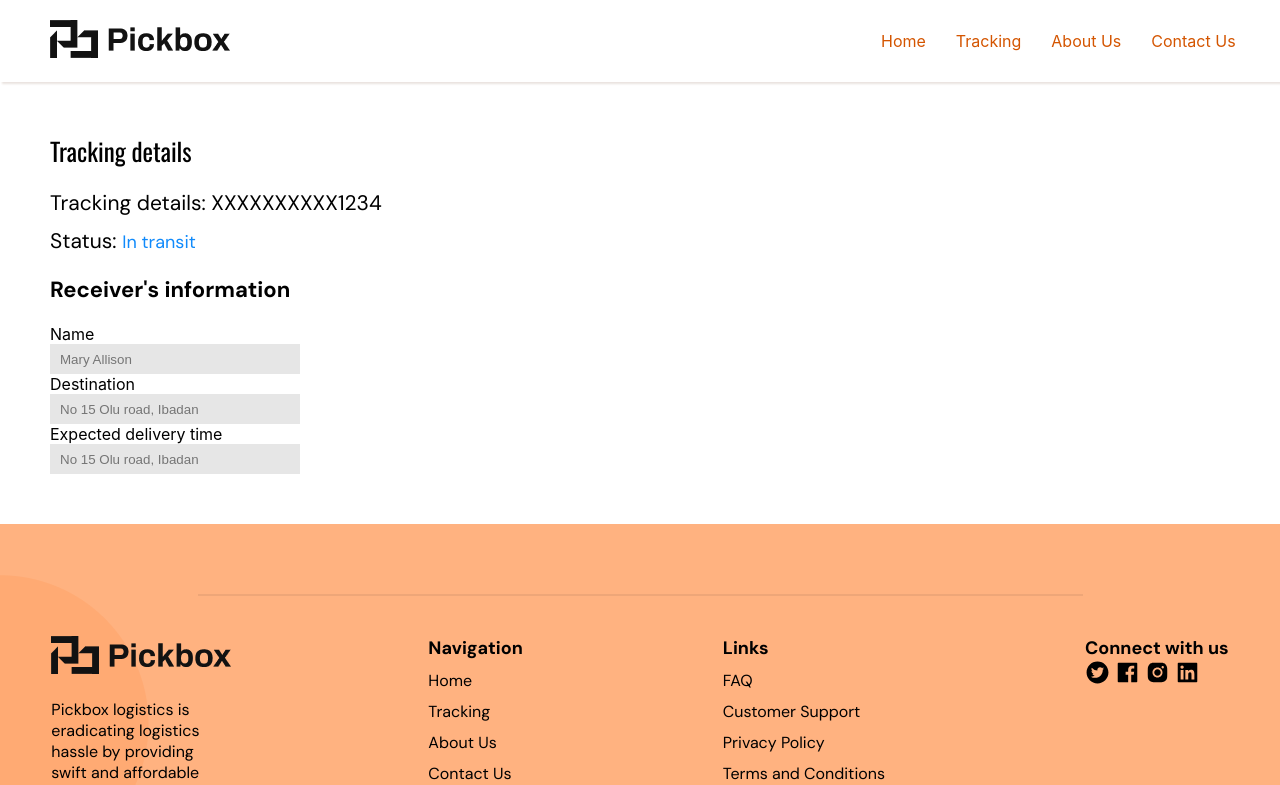
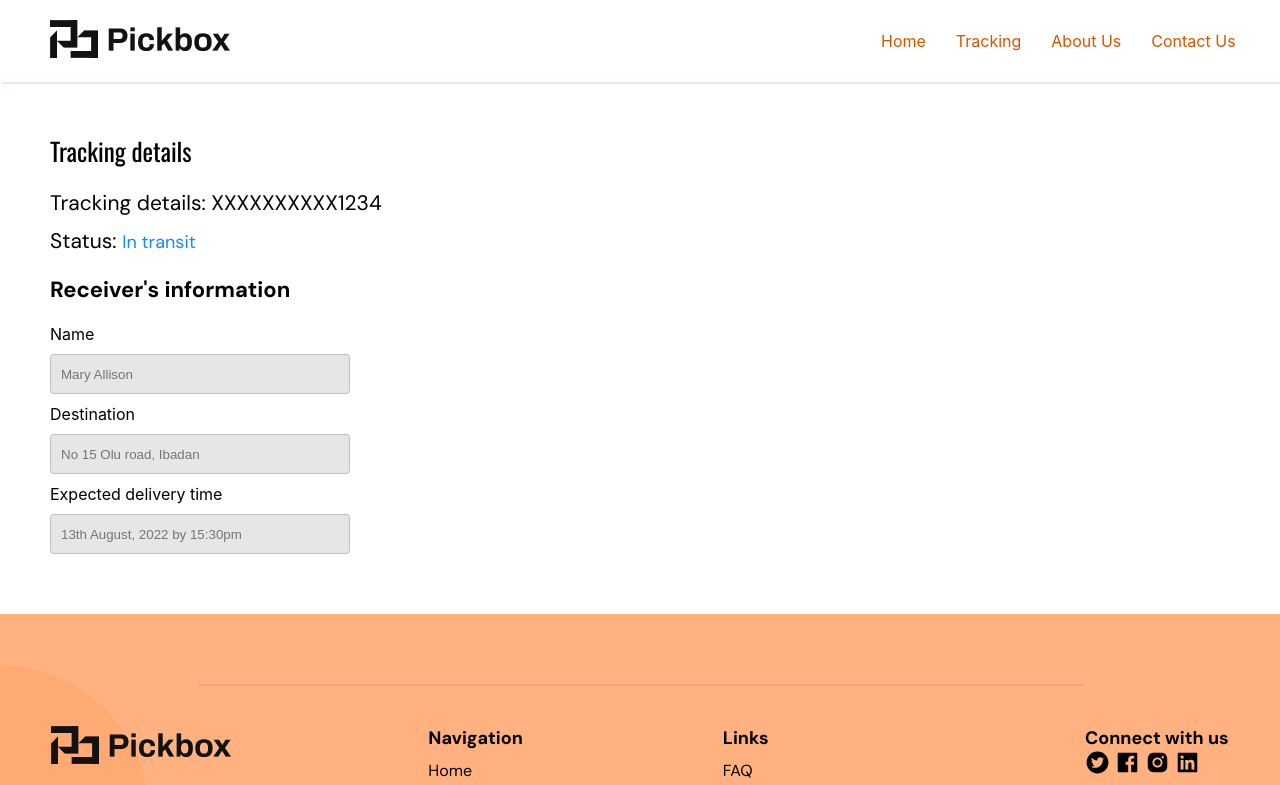
Before and after one commit to Pickbox-Project/Pickbox-frontend, a React (Create React App) app: page /more-details in a window 1280 px wide. Shown: the top 785 px of the page. Built offline with nearby package versions, Linux system fonts and the light colour scheme.

Commit message:
Started styling MoreDetails component

```diff
--- a/src/Components/MoreDetails/MoreDetails.css
+++ b/src/Components/MoreDetails/MoreDetails.css
@@ -35,9 +35,13 @@
 
 .more-details-customer-info input {
     display: block;
-    width: 250px;
-    height: 30px;
+    width: 300px;
+    height: 40px;
     border: none;
     background: #e6e6e6;
     padding: 5px 0px 5px 10px;
+    border: 1px solid rgba(0, 0, 0, 0.16);
+    border-radius: 4px;
+    margin-bottom: 10px;
+    margin-top: 10px;
 }
--- a/src/Components/MoreDetails/MoreDetails.jsx
+++ b/src/Components/MoreDetails/MoreDetails.jsx
@@ -14,7 +14,7 @@ const MoreDetails = () => {
             Status: <span className="result">In transit</span>
           </h5>
           <h4 className="sub-main-text">Receiver's information</h4>
-          <form>
+          <form className="tracking-form">
             <label htmlFor="name">Name</label>
             <input type="text" placeholder="Mary Allison" id="name" />
             <label htmlFor="destination">Destination</label>
@@ -26,7 +26,7 @@ const MoreDetails = () => {
             <label htmlFor="delivery-time">Expected delivery time</label>
             <input
               type="text"
-              placeholder="No 15 Olu road, Ibadan"
+              placeholder="13th August, 2022 by 15:30pm"
               id="delivery-time"
             />
           </form>
```
